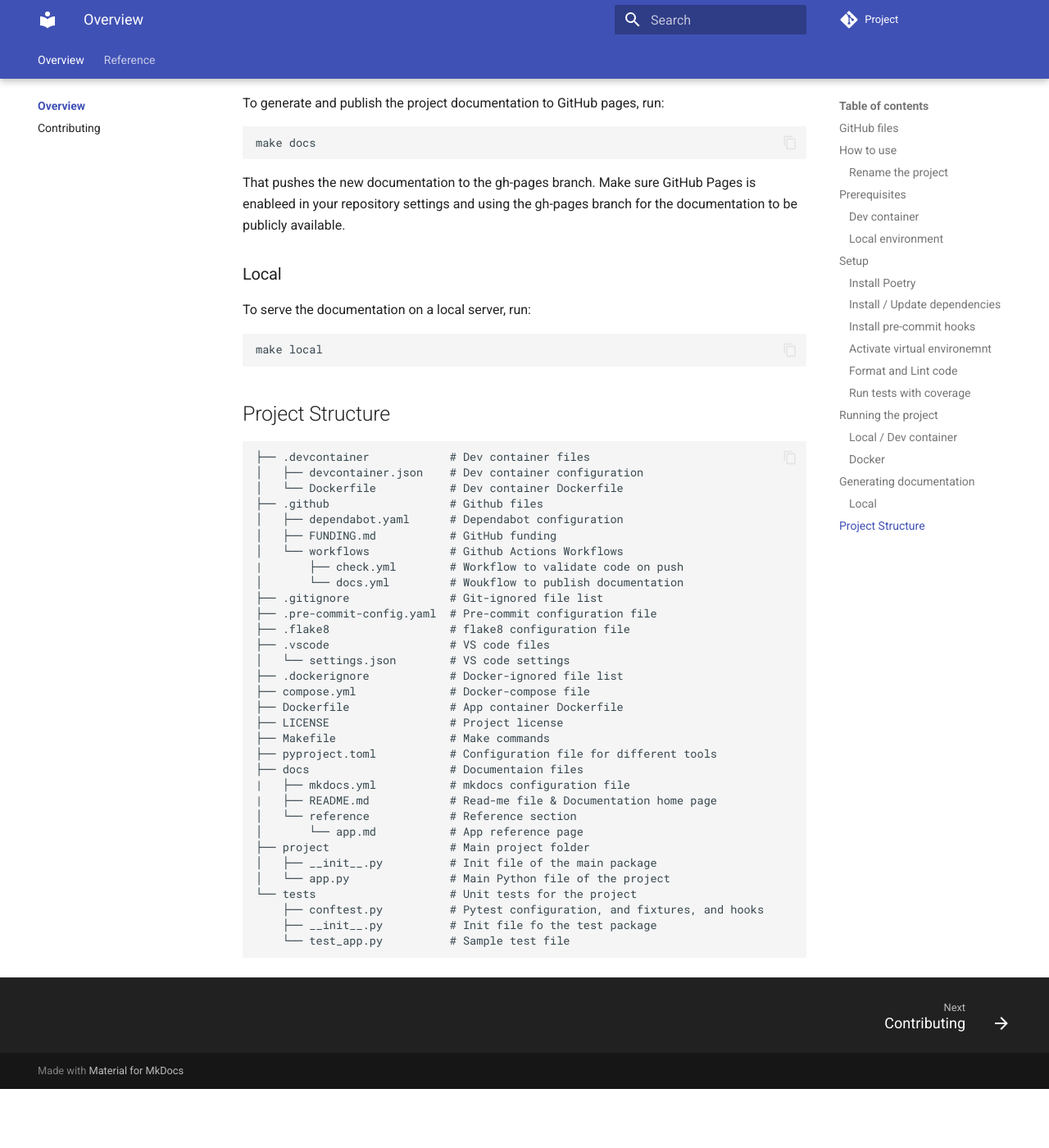
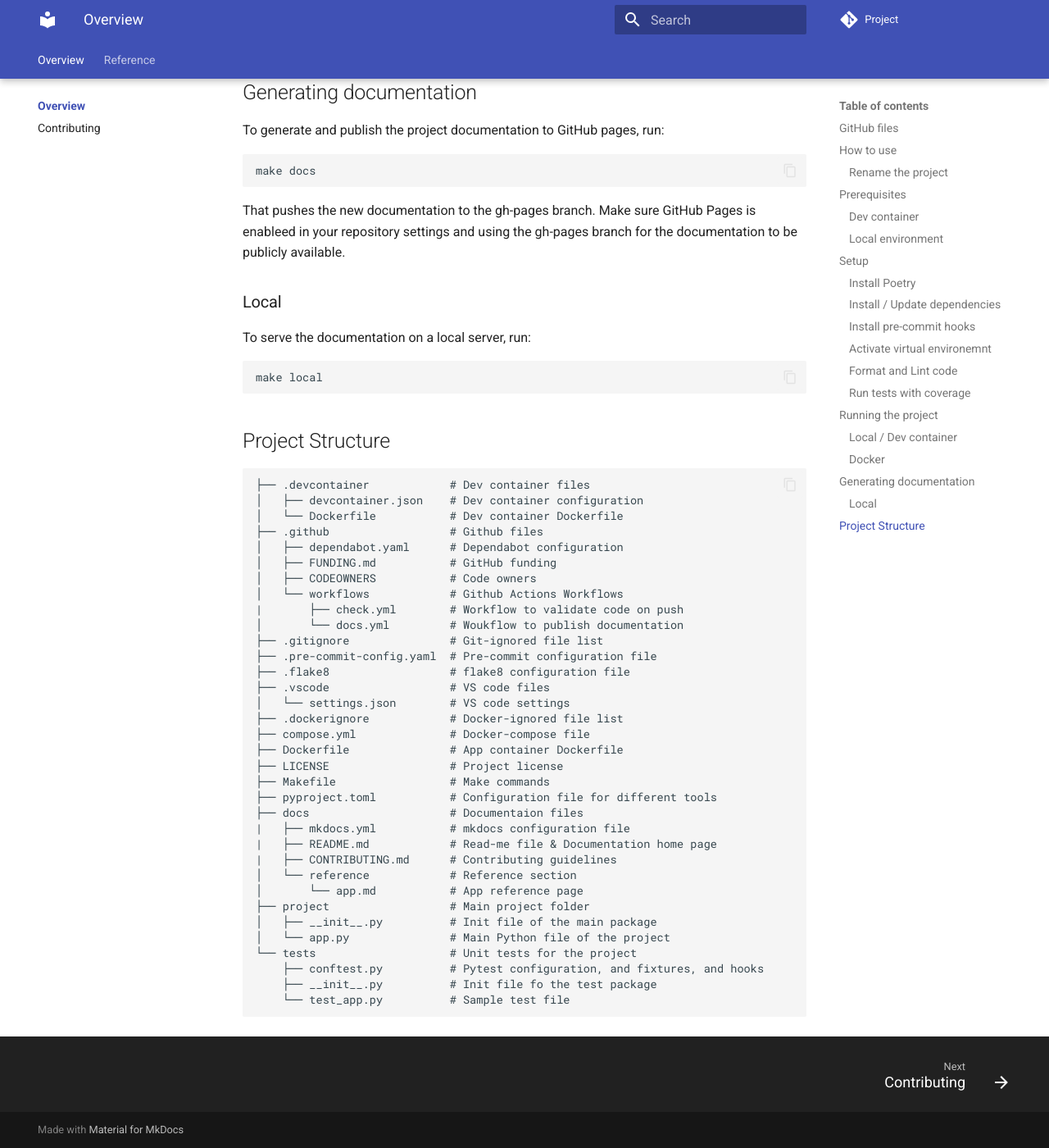
Before and after one commit to amrabed/python-project-template, an MkDocs documentation site: the page built from docs/README.md, in a window 1280 px wide and 1400 px high, scrolled down 3873 px. Shown: the whole window at 82% size. Built offline with MkDocs 1.6.1 and Material for MkDocs 9.7.7, drawn with Linux system fonts in a browser that asks for light colours; comment, search, counter and statistics services are not loaded; before the commit the page ends 5201 px from its top, so only the background shows below that.

Commit message:
Add CODEOWNERS

```diff
--- a/docs/README.md
+++ b/docs/README.md
@@ -28,6 +28,7 @@ The repository also comes pre-loaded with these GitHub files:
   - Question
 - Contributing guidelines
 - Funding file
+- Code owners
 - MIT License
 
 ## How to use
@@ -148,6 +149,7 @@ make local
 ├── .github                  # Github files
 │   ├── dependabot.yaml      # Dependabot configuration
 │   ├── FUNDING.md           # GitHub funding
+│   ├── CODEOWNERS           # Code owners
 │   └── workflows            # Github Actions Workflows
 |       ├── check.yml        # Workflow to validate code on push
 │       └── docs.yml         # Woukflow to publish documentation
@@ -165,6 +167,7 @@ make local
 ├── docs                     # Documentaion files
 |   ├── mkdocs.yml           # mkdocs configuration file
 |   ├── README.md            # Read-me file & Documentation home page
+|   ├── CONTRIBUTING.md      # Contributing guidelines
 │   └── reference            # Reference section
 │       └── app.md           # App reference page
 ├── project                  # Main project folder
```
Also changed, not shown: 1 other file.
